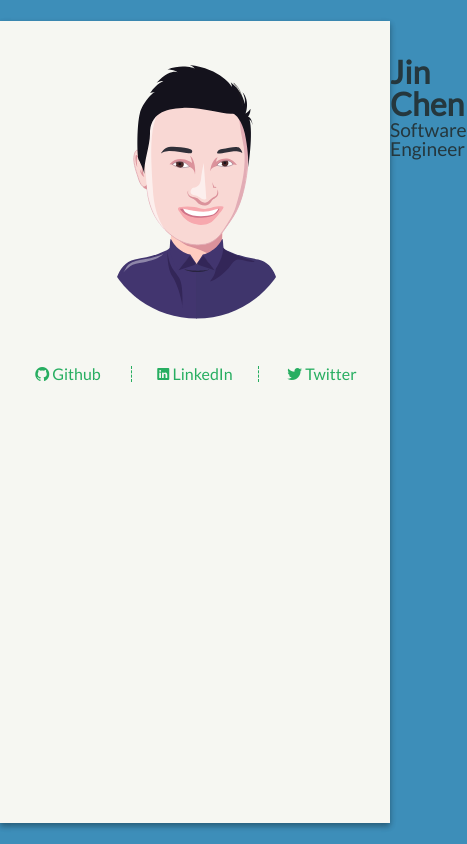
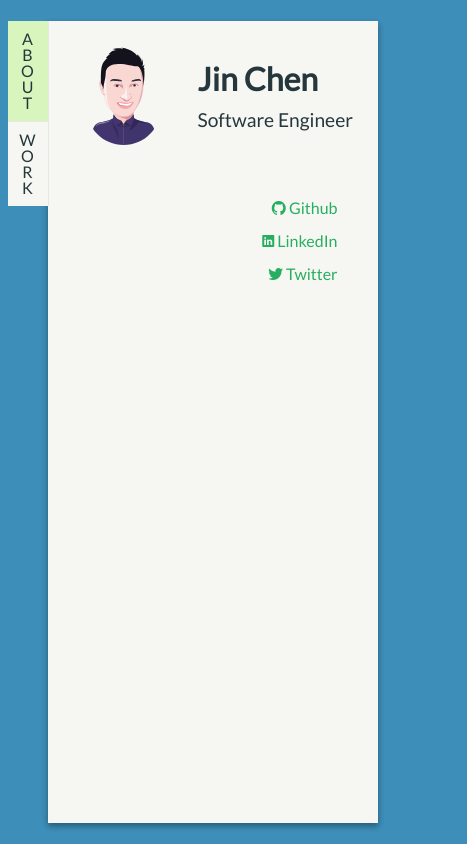
Before and after one commit to ch-jin/jinchenio, a website built with webpack: page index.html in a window 390 px wide. Shown: the whole page, 467 px wide, since content can reach past the window. Built offline with nearby package versions, Linux system fonts and the light colour scheme.

Commit message:
Add responsive nav tabs

```diff
--- a/index.html
+++ b/index.html
@@ -12,29 +12,37 @@
 
 <body>
   <div class="page-wrapper">
-    <div class="header-wrapper">
+    <div :class="'tab about ' + (about() && 'selected')" @click="clickAbout()">
+      A<br> B<br> O<br> U<br> T<br>
+    </div>
+
+    <div :class="'tab work ' + (work() && 'selected')" @click="clickWork()">
+      W<br> O<br> R<br> K<br>
+    </div>
+
+    <div :class="about() ? 'header-wrapper' : 'header-wrapper-minimized' ">
       <img src="./src/assets/avatar.svg" alt="avatar"></img>
       <div class="header">
         <h1>Jin Chen</h1>
         <h5>Software Engineer</h5>
       </div>
-    </div>
-
       <nav>
-      <a href="https://github.com/jinchen93/">
+        <a href="https://github.com/jinchen93/" target="_blank">
           <i class="icon ion-social-github"></i>
           Github
         </a>
-      <a href="https://www.linkedin.com/in/jinchen93/">
+        <a href="https://www.linkedin.com/in/jinchen93/" target="_blank">
           <i class="icon ion-social-linkedin"></i>
           LinkedIn
         </a>
-      <a href="https://twitter.com/_jinchen">
+        <a href="https://twitter.com/_jinchen" target="_blank">
           <i class="icon ion-social-twitter"></i>
           Twitter
         </a>
       </nav>
     </div>
+
+  </div>
 </body>
 
 </html>
--- a/src/js/index.js
+++ b/src/js/index.js
@@ -1,5 +1,25 @@
+import Vue from './vue.min.js';
 require("../scss/index.scss");
 
 document.addEventListener("DOMContentLoaded", () => {
-  console.log('loaded');
+  const app = new Vue({
+    el: ".page-wrapper",
+    data: {
+      page: 'ABOUT'
+    },
+    methods: {
+      about() {
+        return this.page === 'ABOUT';
+      },
+      work() {
+        return this.page === 'WORK';
+      },
+      clickAbout() {
+        this.page = 'ABOUT';
+      },
+      clickWork() {
+        this.page = 'WORK';
+      }
+    }
+  });
 });
--- a/src/scss/main.scss
+++ b/src/scss/main.scss
@@ -11,6 +11,9 @@ body {
 a {
   color: #27AE61;
   text-decoration: none;
+  &:hover {
+    color: #027936;
+  }
 }
 
 h1 {
@@ -35,18 +38,30 @@ h5 {
 }
 
 .page-wrapper {
+  position: relative;
   color: $dark-blue-black;
   height: 95%;
   width: 100%;
-  max-width: 700px;
-  background: #F6F7F2;
+  max-width: 992px;
+  background: $white;
   box-shadow: $depth2;
   display: flex;
   flex-direction: column;
+  @media (max-width: 1090px) {
+    width: calc(100% - 60px);
+    margin-left: 35px;
+  }
 }
 
 .header-wrapper {
   display: flex;
+  flex-wrap: wrap;
+
+  img {
+    transition: all 200ms;
+    width: 150px;
+    height: 150px;
+  }
 
   .header {
     margin-top: 35px;
@@ -54,29 +69,96 @@ h5 {
     display: flex;
     flex-direction: column;
     justify-content: space-around;
+  }
+  nav {
+    margin-top: 20px;
+    height: 100px;
+    display: flex;
+    flex: 1;
+    padding-right: 40px;
+    flex-direction: column;
+    justify-content: space-around;
+    align-items: flex-end;
+    transition: all 200ms;
 
-    img {
-      width: 150px;
-      height: 150px;
+    a {
+      display: block;
+      text-align: center;
+      transition: all 200ms;
     }
   }
 }
 
-nav {
-  padding: 5px;
-  box-sizing: border-box;
+.header-wrapper-minimized {
   display: flex;
-  justify-content: space-around;
-  width: 100%;
-  a {
-    display: block;
-    width: 100%;
-    text-align: center;
-    border-left: 1px dashed #27AE60;
-    border-right: 1px dashed #27AE60;
+  flex-wrap: wrap;
+  img {
+    transition: all 200ms;
+    margin-top: 5px;
+    width: 80px;
+    height: 80px;
+  }
 
-    &:first-of-type, &:last-of-type {
-      border: none;
+  .header {
+    margin-top: 20px;
+    height: 50px;
+    display: flex;
+    flex-direction: column;
+    justify-content: space-around;
+
+    h1 {
+      font-size: 1.4em;
+    }
+
+    h5 {
+      font-size: 1em;
+    }
+  }
+  nav {
+    margin-top: 5px;
+    height: 60px;
+    display: flex;
+    flex: 1;
+    padding-right: 40px;
+    flex-direction: column;
+    justify-content: space-around;
+    align-items: flex-end;
+    transition: all 200ms;
+
+    a {
+      font-size: 0.9em;
+      display: block;
+      text-align: center;
+      transition: all 200ms;
     }
   }
 }
+
+.tab {
+  position: absolute;
+  left: -40px;
+  width: 20px;
+  padding: 10px;
+  text-align: center;
+  background: $white;
+  border-right: 1px solid #e7e7e7;
+  transition: all 100ms;
+
+  &:hover {
+    transition: all 100ms;
+    background: $tab-hover;
+    cursor: pointer;
+  }
+}
+.about {
+  top: 0px;
+}
+
+.work {
+  border-top: 1px solid #e7e7e7;
+  top: 100px;
+}
+
+.selected {
+  background: $selected;
+}
--- a/src/scss/variables.scss
+++ b/src/scss/variables.scss
@@ -1,2 +1,5 @@
 $depth2: 0 3px 6px rgba(0,0,0,0.16), 0 3px 6px rgba(0,0,0,0.23);
 $dark-blue-black: #25373D;
+$white: #F6F7F2;
+$tab-hover: #A0D86A;
+$selected: #D9F5BE;
```
Lines whose indentation alone changed are shown as unchanged.
